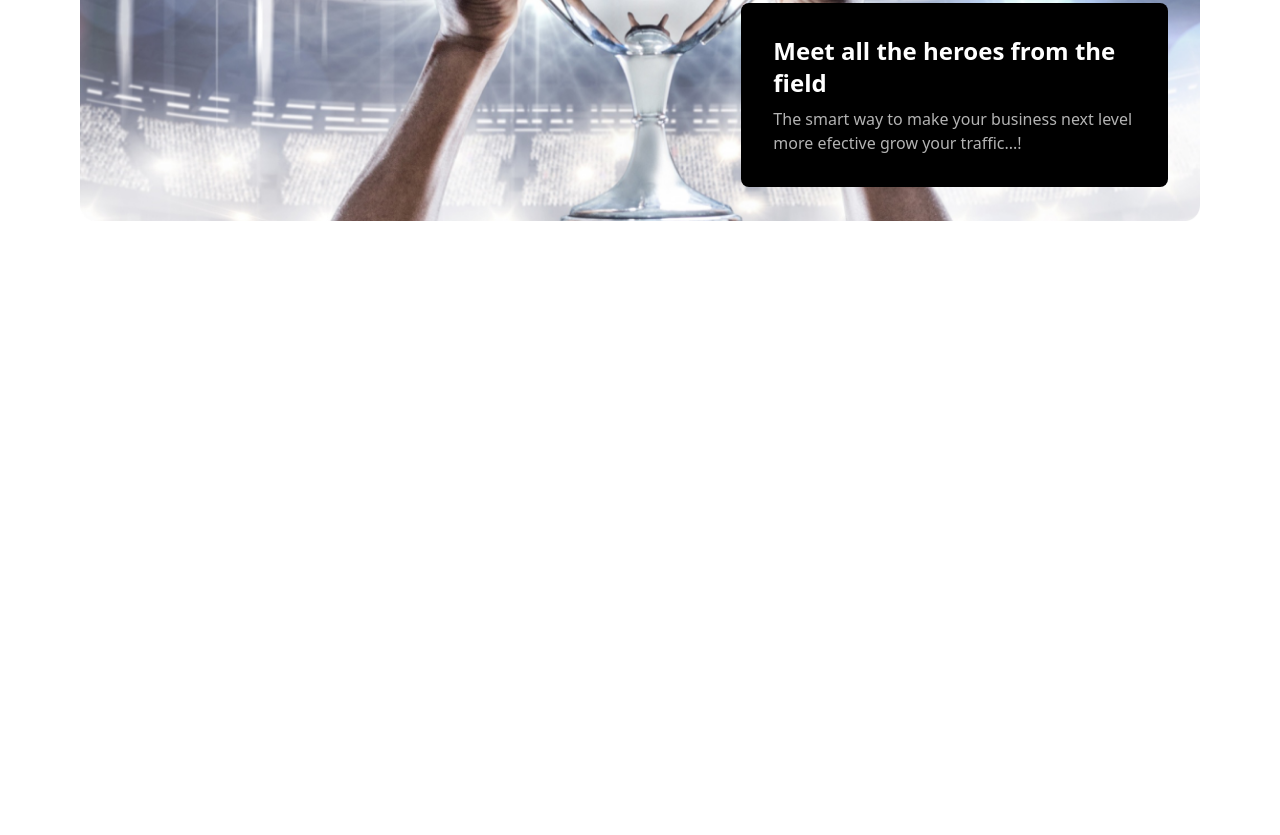
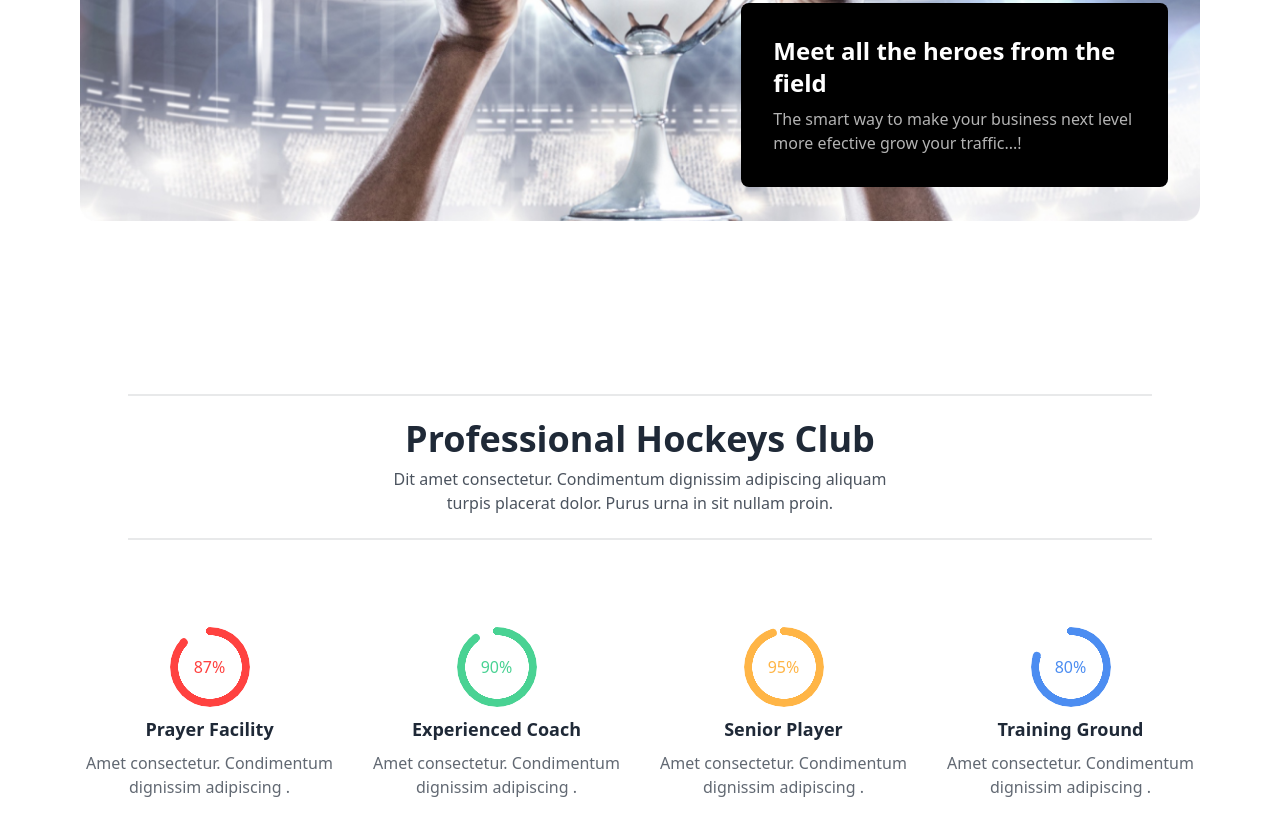
Before and after one commit to imrul099/hockeys-with-tailwind-css, a plain HTML site: page index.html in a window 1280 px wide. Shown: the part 471-1306 px from the top of the page. Before the commit the page ends 800 px from the top, so only its background shows below. Drawn offline with nearby package versions, Linux system fonts and the light colour scheme.

Commit message:
added the performance section

```diff
--- a/index.html
+++ b/index.html
@@ -13,7 +13,13 @@
     />
 
     <!-- font awesome cdn -->
-    <link rel="stylesheet" href="https://cdnjs.cloudflare.com/ajax/libs/font-awesome/6.5.2/css/all.min.css" integrity="sha512-SnH5WK+bZxgPHs44uWIX+LLJAJ9/2PkPKZ5QiAj6Ta86w+fsb2TkcmfRyVX3pBnMFcV7oQPJkl9QevSCWr3W6A==" crossorigin="anonymous" referrerpolicy="no-referrer" />
+    <link
+      rel="stylesheet"
+      href="https://cdnjs.cloudflare.com/ajax/libs/font-awesome/6.5.2/css/all.min.css"
+      integrity="sha512-SnH5WK+bZxgPHs44uWIX+LLJAJ9/2PkPKZ5QiAj6Ta86w+fsb2TkcmfRyVX3pBnMFcV7oQPJkl9QevSCWr3W6A=="
+      crossorigin="anonymous"
+      referrerpolicy="no-referrer"
+    />
 
     <!-- tailwind cdn -->
     <link
@@ -62,10 +68,14 @@
                 <li><a>Contact</a></li>
               </ul>
             </div>
-            <a class="btn btn-ghost text-4xl font-bold hover:bg-transparent">Hockey<span class="text-[#FF4240]">’</span>s</a>
+            <a class="btn btn-ghost text-4xl font-bold hover:bg-transparent"
+              >Hockey<span class="text-[#FF4240]">’</span>s</a
+            >
           </div>
           <div class="navbar-center hidden lg:flex">
-            <ul class="space-x-7 menu-horizontal px-1 font-[500] cursor-pointer">
+            <ul
+              class="space-x-7 menu-horizontal px-1 font-[500] cursor-pointer"
+            >
               <li class="hover:text-[#FF4240] duration-300"><a>Home</a></li>
               <li class="hover:text-[#FF4240] duration-300"><a>About</a></li>
               <li class="hover:text-[#FF4240] duration-300"><a>Pages</a></li>
@@ -75,7 +85,9 @@
           </div>
           <div class="navbar-end space-x-4">
             <i class="fa-solid fa-magnifying-glass text-2xl hidden lg:flex"></i>
-            <a class="btn bg-[#ff4240] text-white hover:bg-rose-600">Get Ticket</a>
+            <a class="btn bg-[#ff4240] text-white hover:bg-rose-600"
+              >Get Ticket</a
+            >
           </div>
         </div>
       </nav>
@@ -84,37 +96,93 @@
       <section class="my-12 container mx-auto px-8 lg:px-20 relative">
         <div class="carousel w-full">
           <div id="slide1" class="carousel-item relative w-full">
-            <img src="./Images/1.png" class="w-full h-[70vh]"/>
-            <div class="absolute flex justify-between transform -translate-y-1/2 left-5 right-5 top-1/2">
+            <img src="./Images/1.png" class="w-full h-[70vh]" />
+            <div
+              class="absolute flex justify-between transform -translate-y-1/2 left-5 right-5 top-1/2"
+            >
               <a href="#slide4" class="btn btn-circle">❮</a>
               <a href="#slide2" class="btn btn-circle">❯</a>
             </div>
           </div>
           <div id="slide2" class="carousel-item relative w-full">
-            <img src="./Images/2.png" class="w-full h-[70vh]"/>
-            <div class="absolute flex justify-between transform -translate-y-1/2 left-5 right-5 top-1/2">
+            <img src="./Images/2.png" class="w-full h-[70vh]" />
+            <div
+              class="absolute flex justify-between transform -translate-y-1/2 left-5 right-5 top-1/2"
+            >
               <a href="#slide1" class="btn btn-circle">❮</a>
               <a href="#slide3" class="btn btn-circle">❯</a>
             </div>
           </div>
           <div id="slide3" class="carousel-item relative w-full">
-            <img src="./Images/3.png" class="w-full h-[70vh]"/>
-            <div class="absolute flex justify-between transform -translate-y-1/2 left-5 right-5 top-1/2">
+            <img src="./Images/3.png" class="w-full h-[70vh]" />
+            <div
+              class="absolute flex justify-between transform -translate-y-1/2 left-5 right-5 top-1/2"
+            >
               <a href="#slide2" class="btn btn-circle">❮</a>
               <a href="#slide4" class="btn btn-circle">❯</a>
             </div>
           </div>
           <div id="slide4" class="carousel-item relative w-full">
-            <img src="./Images/4.png" class="w-full h-[70vh]"/>
-            <div class="absolute flex justify-between transform -translate-y-1/2 left-5 right-5 top-1/2">
+            <img src="./Images/4.png" class="w-full h-[70vh]" />
+            <div
+              class="absolute flex justify-between transform -translate-y-1/2 left-5 right-5 top-1/2"
+            >
               <a href="#slide3" class="btn btn-circle">❮</a>
               <a href="#slide1" class="btn btn-circle">❯</a>
             </div>
           </div>
         </div>
-        <div class="bg-black rounded-lg w-full lg:w-1/3 p-8 absolute lg:right-28 lg:bottom-10">
-          <h3 class="text-white text-2xl font-semibold">Meet all the heroes from the field</h3>
-          <p class="text-white font-[500] opacity-70 mt-2">The smart way to make your business next level more efective grow your traffic...!</p>
+        <div
+          class="bg-black rounded-lg w-[420px] lg:w-1/3 p-3 lg:p-8 absolute lg:right-28 lg:bottom-10"
+        >
+          <h3 class="text-white text-2xl font-semibold">
+            Meet all the heroes from the field
+          </h3>
+          <p class="text-white font-[500] opacity-70 mt-2">
+            The smart way to make your business next level more efective grow
+            your traffic...!
+          </p>
+        </div>
+      </section>
+      <section class="mt-40 text-center">
+        <div class="divider w-[80%] mx-auto"></div>
+        <h3 class="text-2xl lg:text-4xl font-bold">Professional Hockeys Club</h3>
+        <p class="opacity-80 mt-2 w-2/5 mx-auto">
+          Dit amet consectetur. Condimentum dignissim adipiscing aliquam turpis
+          placerat dolor. Purus urna in sit nullam proin.
+        </p>
+        <div class="divider w-[80%] mx-auto"></div>
+      </section>
+      <section class="my-20 container mx-auto px-8 lg:px-20">
+        <div class="grid grid-cols-1 md:grid-cols-2 lg:grid-cols-4 gap-7">
+          <div class="flex flex-col items-center space-y-2 text-center">
+            <div class="radial-progress text-[#FF4240]" style="--value: 87" role="progressbar">
+              87%
+            </div>
+            <h4 class="text-lg font-semibold">Prayer Facility</h4>
+            <p class="opacity-70">Amet consectetur. Condimentum dignissim adipiscing .</p>
+          </div>
+          <div class="flex flex-col items-center space-y-2 text-center">
+            <div class="radial-progress text-[#49D293]" style="--value: 90" role="progressbar">
+              90%
+            </div>
+            <h4 class="text-lg font-semibold">Experienced Coach</h4>
+            <p class="opacity-70">Amet consectetur. Condimentum dignissim adipiscing .</p>
+          </div>
+          <div class="flex flex-col items-center space-y-2 text-center">
+            <div class="radial-progress text-[#FFB546]" style="--value: 95" role="progressbar">
+              95%
+            </div>
+            <h4 class="text-lg font-semibold">Senior Player</h4>
+            <p class="opacity-70">Amet consectetur. Condimentum dignissim adipiscing .</p>
+          </div>
+          <div class="flex flex-col items-center space-y-2 text-center">
+            <div class="radial-progress text-[#4C8DF1]" style="--value: 80" role="progressbar">
+              80%
+            </div>
+            <h4 class="text-lg font-semibold">Training Ground</h4>
+            <p class="opacity-70">Amet consectetur. Condimentum dignissim adipiscing .</p>
+          </div>
         </div>
       </section>
     </main>
```
